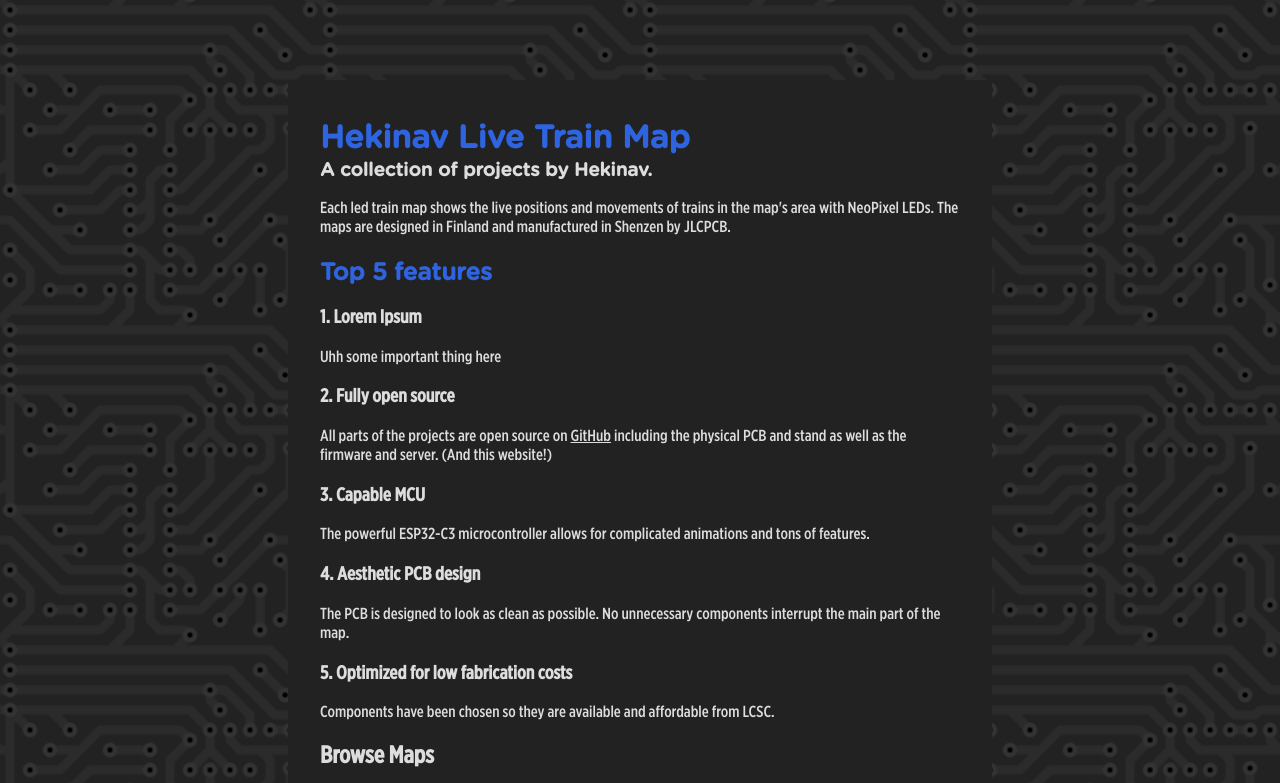
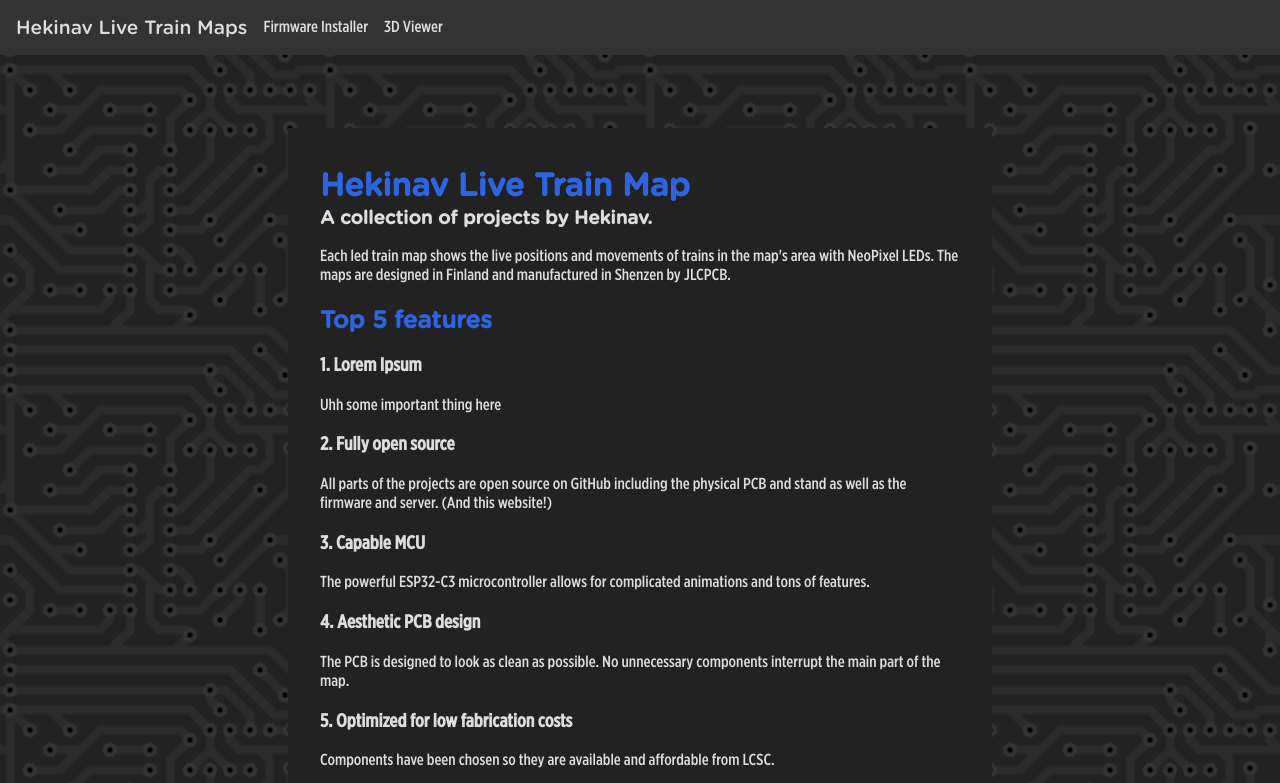
Before and after one commit to HekiNav/ltm-firmware, a plain HTML site: page website/index.html in a window 1280 px wide. Shown: the top 783 px of the page. Drawn offline with Linux system fonts and the light colour scheme.

Commit message:
added navbar

```diff
--- /dev/null
+++ b/website/assets/navbar.js
@@ -0,0 +1,24 @@
+const nav = document.querySelector("nav")
+
+console.log(nav)
+
+const nav_items = [
+    {
+        text: "Hekinav Live Train Maps",
+        path: "/"
+    },
+    {
+        text: "Firmware Installer",
+        path: "/web_installer/"
+    },
+    {
+        text: "3D Viewer",
+        path: "/3d_viewer/"
+    }
+]
+
+nav_items.forEach(e => {
+    nav.querySelector("ul").innerHTML += `
+        <li><a href="${e.path}">${e.text}</a></li>
+    `
+})
--- a/website/assets/vars.css
+++ b/website/assets/vars.css
@@ -19,6 +19,7 @@ body {
     background-color: var(--color-bg);
     color: var(--color-secondary);
     font-family: var(--font-b);
+    margin: 0;
 }
 
 h1 {
@@ -42,4 +43,37 @@ button {
 }
 a {
     color: var(--color-secondary);
+    text-decoration: none;
 }
+
+nav {
+    position: fixed;
+    top: 0;
+    left: 0;
+    right: 0;
+    background-color: var(--color-bg-secondary);
+    font-size: 1em;
+}
+nav * {
+    color: var(--color-secondary) !important;
+    text-decoration: none !important;
+}
+nav ul {
+    display: flex;
+    margin: 0;
+    padding: 1em;
+}
+nav li {
+    list-style: none;
+    margin: auto 0 .1em 1em;
+    font-family: var(--font-b);
+}
+nav li:first-child {
+    font-family: var(--font-a);
+    font-size: 1.2em;
+    margin: 0;
+}
+
+*[hidden] {
+    display: none !important;
+}
--- a/website/index.html
+++ b/website/index.html
@@ -18,10 +18,16 @@
 </head>
 
 <body>
+    <nav>
+        <ul>
+        </ul>
+        <script src="/assets/navbar.js"></script>
+    </nav>
     <main>
         <h1 style="margin-bottom: 0;">Hekinav Live Train Map</h1>
         <h3 style="margin-top: .1em; font-family: var(--font-a);">A collection of projects by Hekinav. </h3>
-        <p>Each led train map shows the live positions and movements of trains in the map's area with NeoPixel LEDs. The maps are designed in Finland and manufactured in Shenzen by JLCPCB.</p>
+        <p>Each led train map shows the live positions and movements of trains in the map's area with NeoPixel LEDs. The
+            maps are designed in Finland and manufactured in Shenzen by JLCPCB.</p>
 
         <h2 class="text-primary">Top 5 features</h2>
         <p>
@@ -32,7 +38,8 @@
 
         <h3>2. Fully open source</h3>
         <p>
-                All parts of the projects are open source on <a href="https://github.com/hekinav/">GitHub</a> including the physical PCB and stand as well as the firmware and server. (And this website!)
+            All parts of the projects are open source on <a href="https://github.com/hekinav/">GitHub</a> including the
+            physical PCB and stand as well as the firmware and server. (And this website!)
         </p>
 
         <h3>3. Capable MCU</h3>
@@ -42,7 +49,8 @@
 
         <h3>4. Aesthetic PCB design</h3>
         <p>
-                The PCB is designed to look as clean as possible. No unnecessary components interrupt the main part of the map.
+            The PCB is designed to look as clean as possible. No unnecessary components interrupt the main part of the
+            map.
         </p>
 
         <h3>5. Optimized for low fabrication costs</h3>
--- a/website/main.js
+++ b/website/main.js
@@ -23,7 +23,7 @@ const maps_config = [
 ]
 
 window.addEventListener("scroll", (e) => {
-    body.style.backgroundPositionY = `${window.scrollY / 3}px`
+    body.style.backgroundPositionY = `${window.scrollY / 1.5}px`
 })
 
 window.addEventListener("DOMContentLoaded", () => {
--- a/website/style.css
+++ b/website/style.css
@@ -9,10 +9,8 @@ body {
 main {
     padding: 2em;
     padding-top: 1em;
-    margin: 5em 0;
+    margin: 8em auto 5em auto;
     width: 40em;
-    margin-left: auto;
-    margin-right: auto;
     background-color: var(--color-bg);
     overflow-y: scroll;
 }
@@ -20,7 +18,7 @@ main {
     background-color: var(--color-bg-secondary);
     padding: 1em;
     border-radius: 1em;
-    width: 30vw;
+    width: 30em;
     transition: ease-in-out 50ms;
     display: flex;
     align-items: center;
```
Also changed, not shown: website/3d_viewer/index.html (+11 -0 lines), website/3d_viewer/main.js (+7 -2 lines), website/3d_viewer/style.css (+25 -2 lines), website/web_installer/index.html (+8 -2 lines), website/assets/loading.svg (added). Lines whose indentation alone changed are shown as unchanged.
